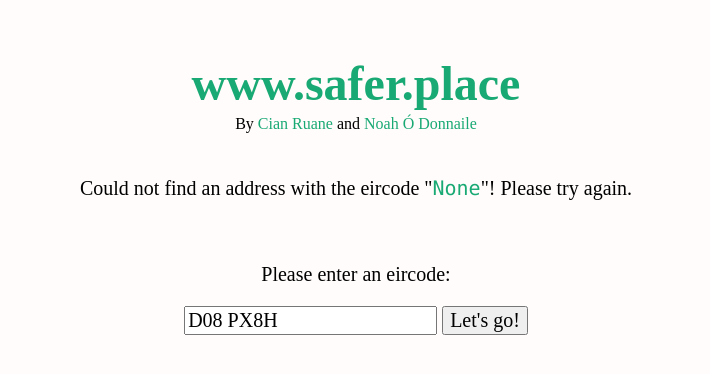
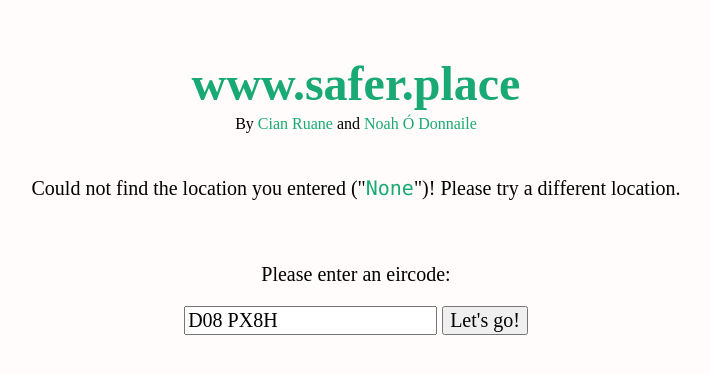
Before and after one commit to CianLR/coireacht, a Flask app: page /details in a window 1280 px wide. Shown: the top 374 px of the page, without its empty margins (284-994 px from the left). Run offline with Flask 2, Linux system fonts and the light colour scheme; data that the repository does not hold is empty; parts of the project's set-up code (start-up, migrations or seed data) failed here and were passed over; some libraries are stand-ins or nearby versions.

Commit message:
Change references of eircode to input

```diff
--- a/app.py
+++ b/app.py
@@ -69,14 +69,14 @@ def index():
 
 @app.route("/details")
 def details():
-    eircode = request.args.get('eircode')
+    input_address = request.args.get('input')
     try:
-        addr_data = eir_to_cord(eircode)
+        addr_data = eir_to_cord(input_address)
         coords = addr_data[1]
         crime_score = score_for_coords(coords)
         #coords = addr_data[1].strip('()').split(',') # is a string, not a tuple
         d = {
-            'eircode': eircode,
+            'input': input_address,
             'address': addr_data[0],
             'coord_x': coords[0],
             'coord_y': coords[1],
@@ -86,13 +86,13 @@ def details():
         print(d)
         return render_template('details.html', d)
     except:
-        return render_template('error.html', {'eircode': eircode})
+        return render_template('error.html', {'input': input_address})
 
 def eir_to_cord(eircode):
     u = 'https://maps.googleapis.com/maps/api/geocode/json?address={},IRELAND'
     resp = json.loads(requests.get(u.format(eircode)).text)
     if resp['status'] != 'OK':
-        print("Address for eircode {} not found. Status '{}'".format(
+        print("Address for location {} not found. Status '{}'".format(
             eircode, resp['status']))
         raise Exception("Eircode not found")
 
@@ -101,9 +101,9 @@ def eir_to_cord(eircode):
     lng = float(resp['results'][0]['geometry']['location']['lng'])
     return addr, (lat, lng)
 
-@app.route('/nearest_stations_stats/<eircode>')
-def ns_stats(eircode):
-    addr, coords = eir_to_cord(eircode)
+@app.route('/nearest_stations_stats/<input_address>')
+def ns_stats(input_address):
+    addr, coords = eir_to_cord(input_address)
     score = score_for_coords(coords)
     return "Name {}, Score {}".format(addr, score)
 
--- a/templates/details.html
+++ b/templates/details.html
@@ -1,8 +1,8 @@
 {% extends 'base.html' %}
 {% block body %}
-    <p><span class="b">Eircode</span>: {{ eircode|e }}</p>
-    <p><span class="b">Address</span>: {{ address|e }}</p>
-    <p><span class="b">Coord</span>: {{ '{:.3f}'.format(coord_x) | e }}, {{ '{:.3f}'.format(coord_y) | e}}</p>
+    <p><span class="b">Your input</span>: {{ input|e }}</p>
+    <p><span class="b">Where we think this is</span>: {{ address|e }}</p>
+    <p><span class="b">Precise coordinates</span>: {{ '{:.3f}'.format(coord_x) | e }}, {{ '{:.3f}'.format(coord_y) | e}}</p>
     <br/>
     <p><span class="b">Area Safety Score</span>: <span {% if rounded_score <= 2 %} style="color:#f00" {% elif rounded_score == 3 %} class="orange" {% else %} class="green" {% endif %}>{% for item in range(rounded_score)%} &#9733; {% endfor %}{% for item in range(5-rounded_score) %} &#9734; {% endfor %} ({{ "{:.2f}".format(true_score) }})</span></p>
     <p>The higher the safety score (the more stars you have), the safer the area!</p>
--- a/templates/error.html
+++ b/templates/error.html
@@ -1,4 +1,4 @@
 {% extends 'index.html' %}
 {% block blurb %}
-<p>Could not find an address with the eircode "<span class="green code">{{ eircode | e }}</span>"! Please try again.</p>
+<p>Could not find the location you entered ("<span class="green code">{{ input| e }}</span>")! Please try a different location.</p>
 {% endblock %}
--- a/templates/index.html
+++ b/templates/index.html
@@ -6,7 +6,7 @@
 	<br/>
     <p>Please enter an eircode:</p>
     <form action="/details" method="get">
-    <input type="text" name="eircode" value="D08 PX8H"></input>
+    <input type="text" name="input" value="D08 PX8H"></input>
     <input type="submit" value="Let's go!"></input>
     </form>
 {% endblock %}
```
